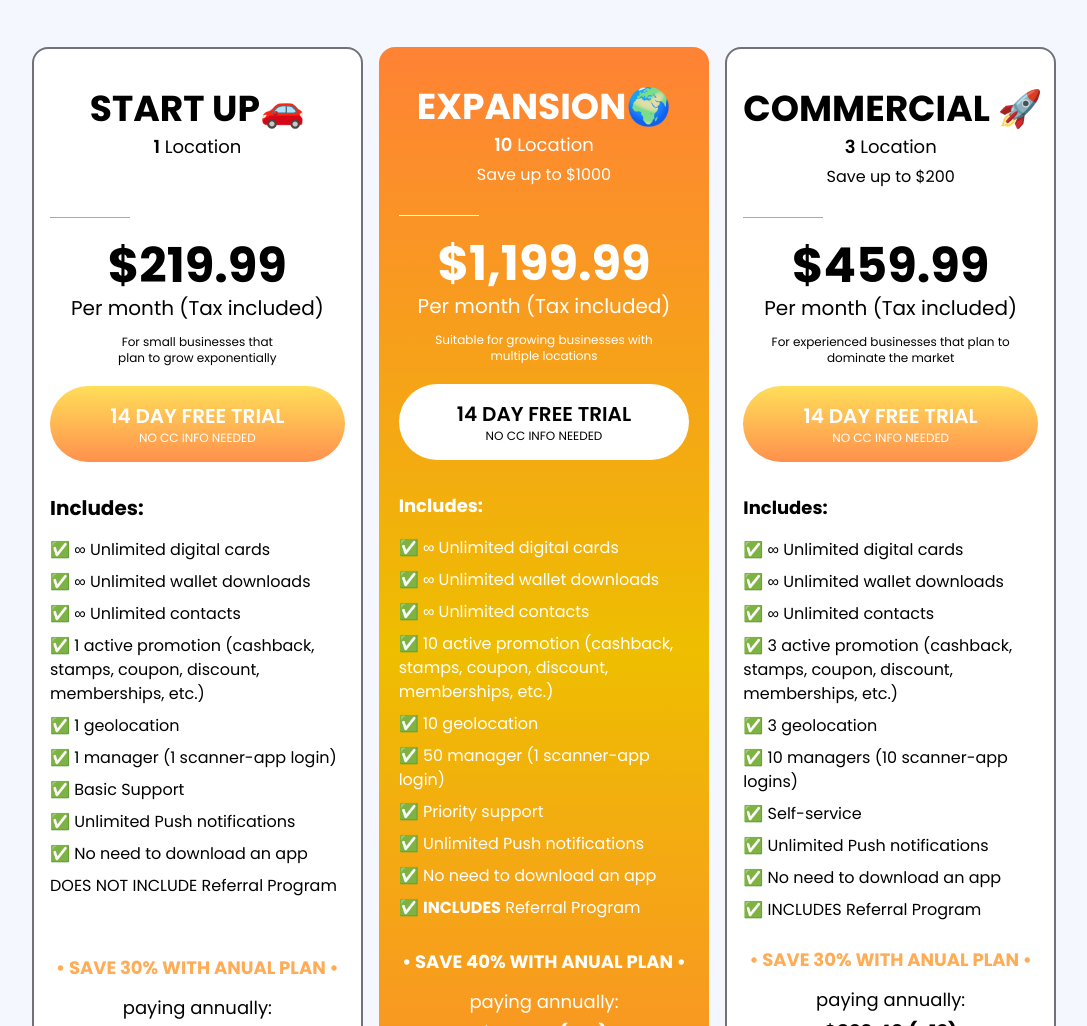
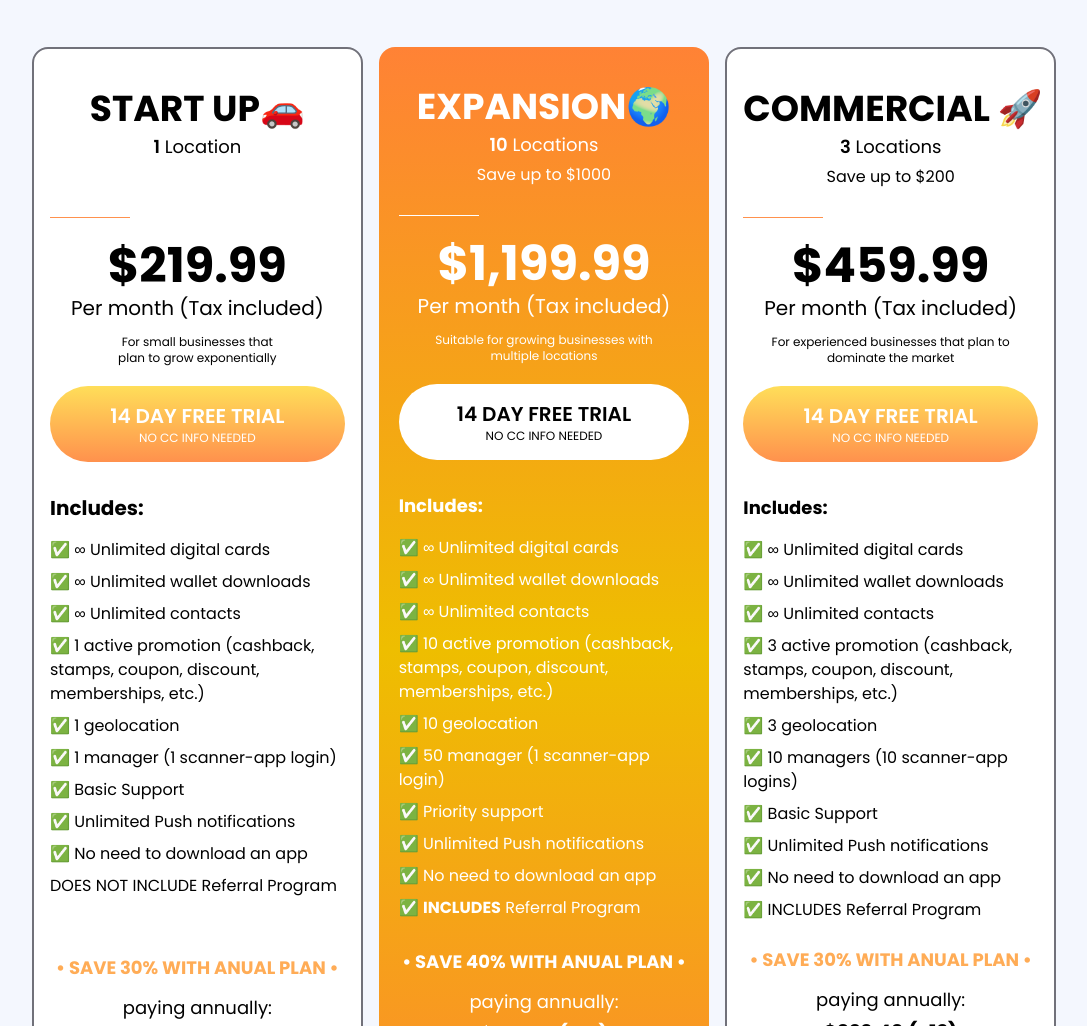
Before and after one commit to hax0-r/fiverr_Bonk_Banner, a website: page pricing.html in a window 1280 px wide. Shown: the part 360-1386 px from the top of the page, without its empty margins (96-1183 px from the left). Drawn offline with nearby package versions, Linux system fonts and the light colour scheme; no server answers.

Commit message:
changes done

```diff
--- a/pricing.html
+++ b/pricing.html
@@ -119,7 +119,7 @@
                     class="bg-gradient-to-t text-white py-10 from-[#ff8235] to-[#ff8235] via-[#eebe00] rounded-2xl p-5">
 
                     <h2 class="font-bold text-4xl  text-center">EXPANSION🌍</h2>
-                    <h2 class="  text-center pt-1 text-lg"> <span class="font-semibold">10</span> Location</h2>
+                    <h2 class="  text-center pt-1 text-lg"> <span class="font-semibold">10</span> Locations</h2>
                     <p class="  text-center pt-1"> Save up to $1000</p>
                     <div class="border-b w-20 mt-7 mb-6 border-[#fff]"></div>
                     <h2 class="font-bold text-5xl  text-center" id="startUpPrice2">$1,199.99</h2>
@@ -161,7 +161,7 @@
                 <div class="bg-white rounded-2xl border-2 border-zinc-500 p-4 py-10">
 
                     <h2 class="font-bold text-4xl  text-center lg:text-nowrap">COMMERCIAL 🚀</h2>
-                    <h2 class="  text-center pt-1 text-lg"> <span class="font-semibold">3</span> Location</h2>
+                    <h2 class="  text-center pt-1 text-lg"> <span class="font-semibold">3</span> Locations</h2>
                     <p class="  text-center md:block hidden pt-1"> Save up to $200</p>
                     <div class="border-b w-20 mt-7 mb-6 border-[#ff914d]"></div>
                     <h2 class="font-bold text-5xl  text-center" id="startUpPrice3">$459.99</h2>
@@ -182,7 +182,7 @@
                         <li> ✅ 3 active promotion (cashback, stamps, coupon, discount, memberships, etc.)</li>
                         <li> ✅ 3 geolocation</li>
                         <li> ✅ 10 managers (10 scanner-app logins)</li>
-                        <li> ✅ Self-service</li>
+                        <li> ✅ Basic Support</li>
                         <li> ✅ Unlimited Push notifications</li>
                         <li> ✅ No need to download an app</li>
                         <li> ✅ INCLUDES Referral Program</li>
```
